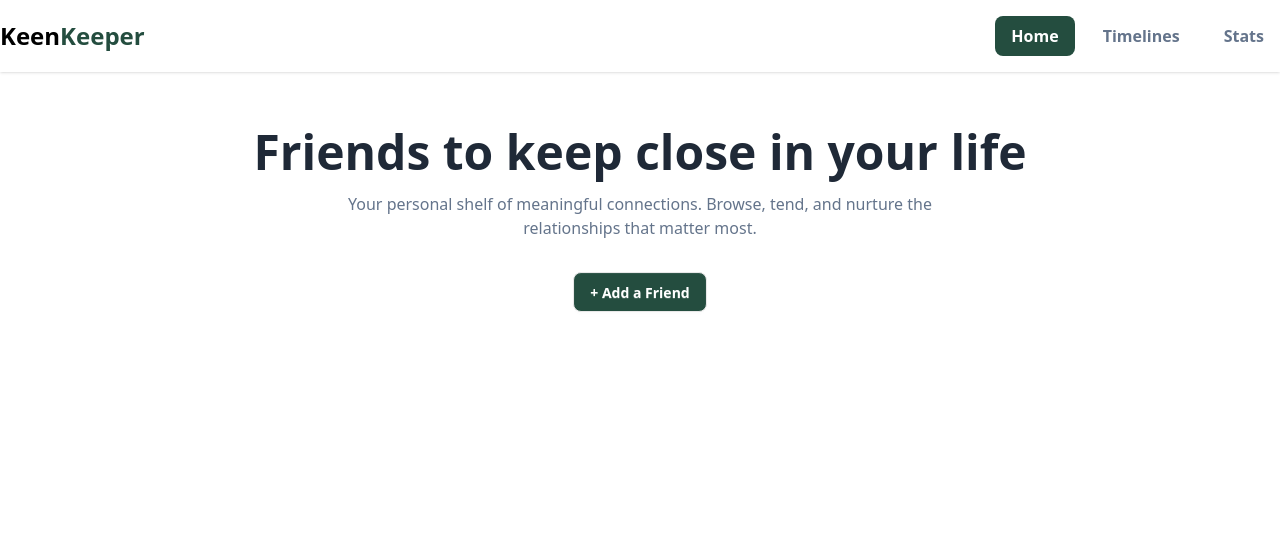
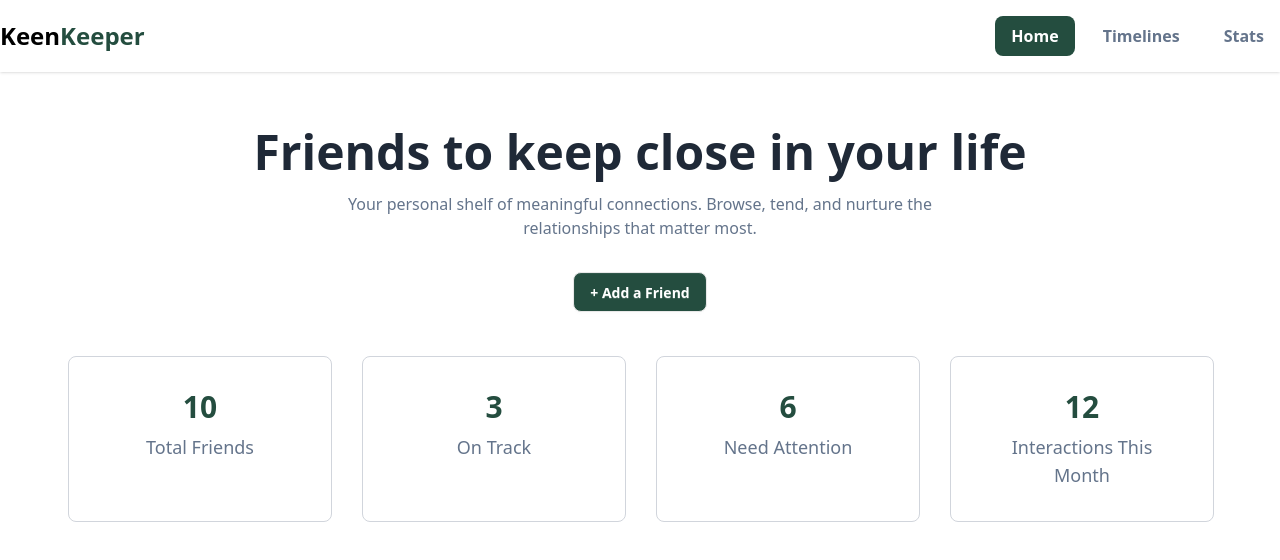
Before and after one commit to anikh174/KeenKeeper, a Next.js app: page / in a window 1280 px wide. Shown: the top 560 px of the page. Built offline with nearby package versions, Linux system fonts and the light colour scheme.

Commit message:
added static card status section

```diff
--- a/src/components/homepage/StaticCards.jsx
+++ b/src/components/homepage/StaticCards.jsx
@@ -2,7 +2,29 @@ import React from 'react';
 
 const StaticCards = () => {
     return (
-        <div></div>
+        <div className='mt-10 max-w-6xl mx-auto'>
+            <div className='grid gap-4 md:grid-cols-2 lg:grid-cols-4 md:gap-8 md:px-24 lg:p-1 px-14'>
+                <div className='text-center p-8 border border-gray-300 rounded-lg w-66 hover:bg-gray-100 hover:scale-110 duration-300 hover:shadow-lg cursor-pointer'>
+                    <p className='font-semibold text-3xl text-[#244D3F]'>10</p>
+                    <p className='text-lg text-[#64748B] mt-2'>Total Friends</p>
+                </div>
+
+                <div className='text-center p-8 border border-gray-300 rounded-lg w-66 hover:bg-gray-100 hover:scale-110 duration-300 hover:shadow-lg cursor-pointer'>
+                    <p className='font-semibold text-3xl text-[#244D3F]'>3</p>
+                    <p className='text-lg text-[#64748B] mt-2'>On Track</p>
+                </div>
+
+                <div className='text-center p-8 border border-gray-300 rounded-lg w-66 hover:bg-gray-100 hover:scale-110 duration-300 hover:shadow-lg cursor-pointer'>
+                    <p className='font-semibold text-3xl text-[#244D3F]'>6</p>
+                    <p className='text-lg text-[#64748B] mt-2'>Need Attention</p>
+                </div>
+
+                <div className='text-center p-8 border border-gray-300 rounded-lg w-66 hover:bg-gray-100 hover:scale-110 duration-300 hover:shadow-lg cursor-pointer'>
+                    <p className='font-semibold text-3xl text-[#244D3F]'>12</p>
+                    <p className='text-lg text-[#64748B] mt-2'>Interactions This Month</p>
+                </div>
+            </div>
+        </div>
     );
 };
 
```
